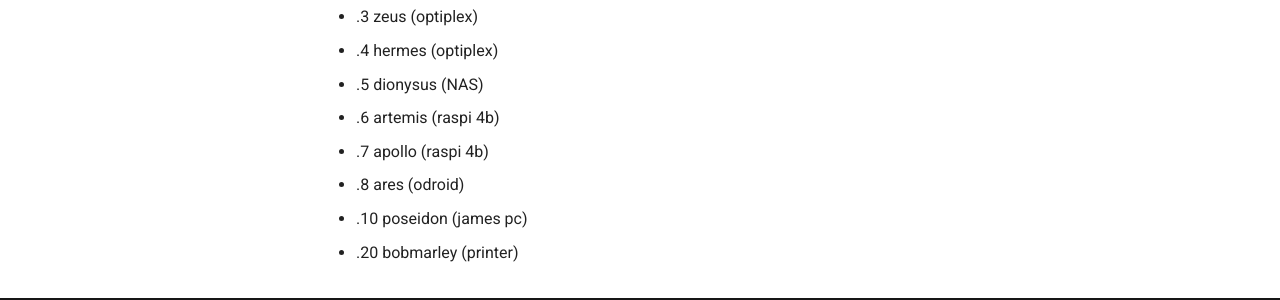
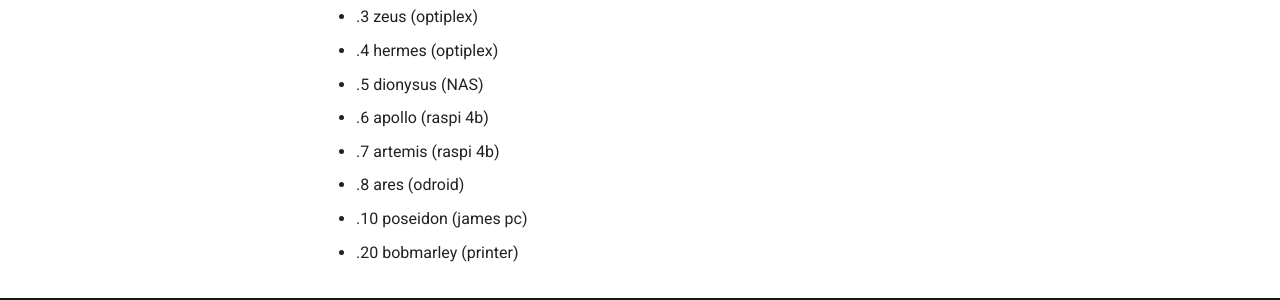
Before and after one commit to DistroByte/docs, an MkDocs documentation site: the page built from docs/todo.md, in a window 1280 px wide and 1395 px high. Shown: the part 1053-1353 px from the top of the window. Built offline with MkDocs 1.6.1 and Material for MkDocs 9.7.7, drawn with Linux system fonts in a browser that asks for light colours; comment, search, counter and statistics services are not loaded.

```diff
--- a/docs/todo.md
+++ b/docs/todo.md
@@ -29,8 +29,8 @@ Run `sudo service lighttpd restart` to apply change.
     - .3 zeus (optiplex)
     - .4 hermes (optiplex)
     - .5 dionysus (NAS)
-    - .6 artemis (raspi 4b)
-    - .7 apollo (raspi 4b)
+    - .6 apollo (raspi 4b)
+    - .7 artemis (raspi 4b)
     - .8 ares (odroid)
     - .10 poseidon (james pc)
     - .20 bobmarley (printer)
```
